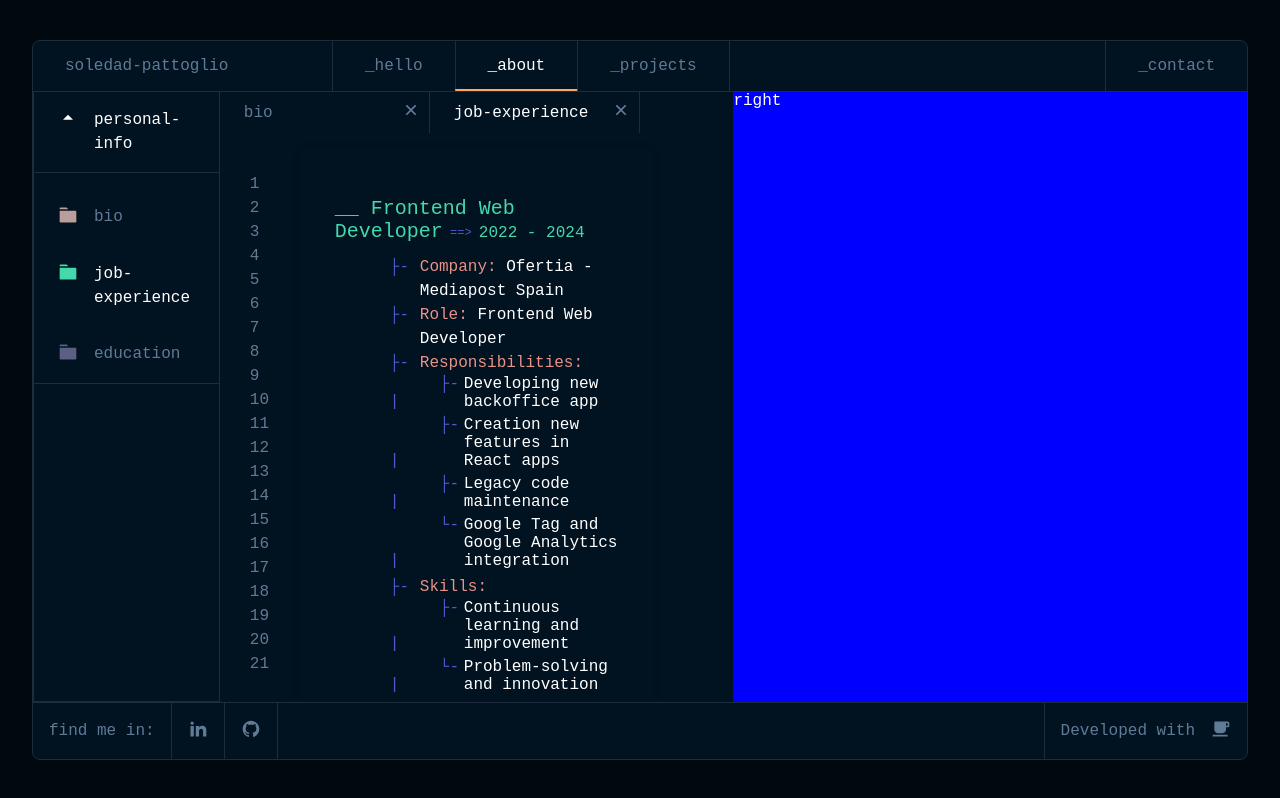
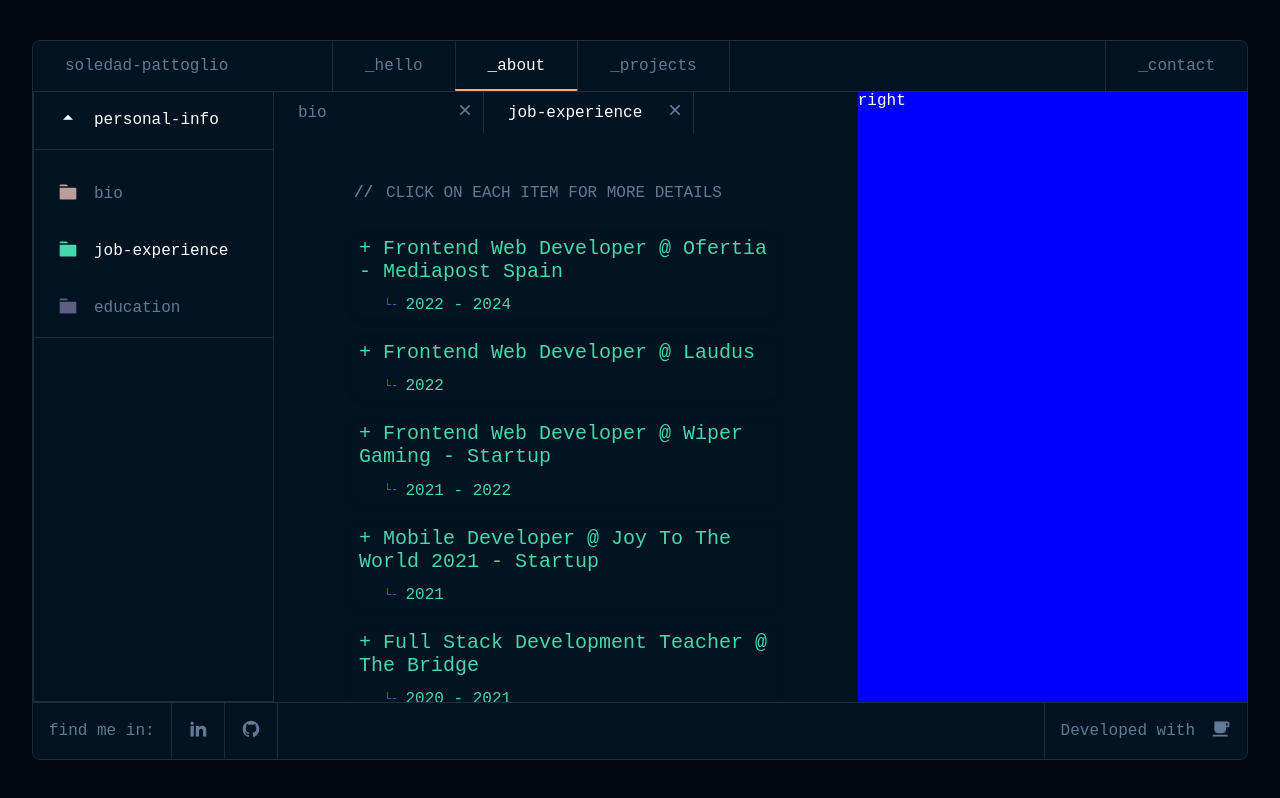
Before and after one commit to Sol-Zeta/sol-zeta-dev, a Next.js app: page /about in a window 1280 px wide. Both pictures are taken after a click on the element "job-experience". Built offline with nearby package versions, Linux system fonts and the light colour scheme; a web font is replaced by a local one.

Commit message:
Fix CodeTree styles

```diff
--- a/src/components/Code/CodeTree/CodeTreeItem/CodeTreeItem.styled.ts
+++ b/src/components/Code/CodeTree/CodeTreeItem/CodeTreeItem.styled.ts
@@ -6,7 +6,7 @@ const lineTreeColor = css`
 `;
 
 export const TreeContainer = styled.div`
-  padding: 48px 30px;
+  margin-bottom: 24px;
   border-radius: 8px;
   box-shadow: 0 0 10px rgba(0, 0, 0, 0.1);
 `;
@@ -34,25 +34,31 @@ export const Section = styled.div<React.HTMLAttributes<HTMLDivElement>>`
   }
 `;
 
-export const Title = styled.h2`
+export const Title = styled.h2<React.HTMLAttributes<HTMLHeadingElement>>`
   text-transform: capitalize;
   margin-bottom: 10px;
   padding-left: 5px;
   font-size: ${getFontSize("lg")};
   color: ${getColor("accent").green};
+  cursor: pointer;
   &::before {
-    content: "__ ";
+    content: "+ ";
+  }
+  &.open::before {
+    content: "_ ";
   }
 `;
 
 export const TitleAttached = styled.span`
   font-size: ${getFontSize("md")};
-  color: ${getColor('accent').green};
+  color: ${getColor("accent").green};
+  padding-left: 30px;
   &::before {
-    content: " ==> ";
+    content: "└- ";
     ${lineTreeColor};
     font-size: ${getFontSize("sm")};
     vertical-align: middle;
+    left: 10px;
   }
 `;
 
--- a/src/components/Code/CodeTree/CodeTreeItem/index.tsx
+++ b/src/components/Code/CodeTree/CodeTreeItem/index.tsx
@@ -1,4 +1,4 @@
-import React from "react";
+import React, { useEffect, useState } from "react";
 import {
   Section,
   TreeContainer,
@@ -15,27 +15,57 @@ export const ATTACH_TO_TITLE_KEY = "ATTACH_TO_TITLE_KEY";
 export interface CodeTreeItemProps {
   [key: string]: string | string[];
   [ATTACH_TO_TITLE_KEY]: string;
+  id: string;
 }
 
-const JobExperienceTree: React.FC<CodeTreeItemProps> = (props) => {
-  const renderNodes = (data: any) => {
+const handleTitleClick = (
+  titleId: string,
+  openNodes: string[],
+  setOpenNodes: React.Dispatch<React.SetStateAction<string[]>>
+) => {
+  if (!openNodes.includes(titleId)) {
+    setOpenNodes([...openNodes, titleId]);
+    return;
+  }
+  const newOpenNodes = openNodes.filter((node) => node !== titleId);
+  setOpenNodes(newOpenNodes);
+};
+
+const renderNodes = (
+  data: any,
+  openNodes: string[],
+  setOpenNodes: React.Dispatch<React.SetStateAction<string[]>>
+) => {
+  const titleNode = [];
   const nodes = [];
   const dataKeys = Object.keys(data);
+  const isOpen = openNodes?.includes(data.id);
+  console.log({ data });
   if (!dataKeys.length) {
     return;
   }
   for (const key in data) {
     const value = data[key];
-      if (key === ATTACH_TO_TITLE_KEY || key === data[ATTACH_TO_TITLE_KEY]) {
+    if (
+      key === ATTACH_TO_TITLE_KEY ||
+      key === data[ATTACH_TO_TITLE_KEY] ||
+      key === "id"
+    ) {
       continue;
     }
     if (key === "title") {
-        nodes.push(
-          <Title>
-            {`${value}`}
+      titleNode.push(
+        <>
+          <Title
+            className={`${isOpen && 'open'}`}
+            onClick={() => handleTitleClick(data.id, openNodes, setOpenNodes)}
+          >
+            {`${value} @ ${data.company}`}
+          </Title>
           <TitleAttached>{data[data[ATTACH_TO_TITLE_KEY]]}</TitleAttached>
-          </Title>
+        </>
       );
+      if (!isOpen) break;
       continue;
     }
     if (typeof value === "string") {
@@ -59,7 +89,7 @@ const JobExperienceTree: React.FC<CodeTreeItemProps> = (props) => {
               const isLastItem = index === value.length - 1;
               return (
                 <ListItem
-                    key={item}
+                  key={value.id}
                   className={`${isLastList && "noLine"} ${
                     isLastItem && "last"
                   }`}
@@ -74,13 +104,28 @@ const JobExperienceTree: React.FC<CodeTreeItemProps> = (props) => {
       nodes.push(listNode);
     }
   }
-    return nodes;
+  return (
+    <>
+      {titleNode}
+      {nodes}
+    </>
+  );
 };
+
+const JobExperienceTree: React.FC<CodeTreeItemProps> = (props) => {
+  const [openNodes, setOpenNodes] = useState<string[]>([]);
+  const [nodes, setNodes] = useState(
+    renderNodes(props, openNodes, setOpenNodes)
+  );
+
+  useEffect(() => {
+    const newNodes = renderNodes(props, openNodes, setOpenNodes);
+    setNodes(newNodes);
+  }, [openNodes]);
+
   return (
     <TreeContainer>
-      <Section>
-        <Section>{renderNodes(props)}</Section>
-      </Section>
+      <Section>{nodes}</Section>
     </TreeContainer>
   );
 };
--- a/src/components/Code/CodeTree/index.tsx
+++ b/src/components/Code/CodeTree/index.tsx
@@ -1,6 +1,7 @@
 import React, { FC } from "react";
 import { CodeTreeWrapper } from "./CodeTree.styled";
 import CodeTreeItem, { CodeTreeItemProps } from "./CodeTreeItem";
+import Code from "@/components/Code";
 
 export interface CodeTreeProps {
   data: CodeTreeItemProps[];
@@ -9,8 +10,16 @@ export interface CodeTreeProps {
 const CodeTree: FC<CodeTreeProps> = ({ data }) => {
   return (
     <CodeTreeWrapper data-testid="CodeTree">
+      <Code
+        codeLines={[
+          {
+            comment: "CLICK ON EACH ITEM FOR MORE DETAILS",
+            codeMargin: "32px 0",
+          },
+        ]}
+      />
       {data.map((item, index) => (
-        <CodeTreeItem {...item} key={`tree-item-${index}`}/>
+        <CodeTreeItem {...item} key={`tree-item-${index}`} />
       ))}
     </CodeTreeWrapper>
   );
--- a/src/components/IdeLayout/IdeLayout.styled.ts
+++ b/src/components/IdeLayout/IdeLayout.styled.ts
@@ -19,11 +19,11 @@ export const ContentContainer = styled.div`
 `;
 export const LeftContainer = styled.div`
   position: relative;
-  width: 50%;
+  width: 60%;
   height: 100%;
 `;
 export const RightContainer = styled.div`
-  width: 50%;
+  width: 40%;
   height: 100%;
   background-color: blue;
 `;
--- a/src/components/IdeLayout/index.tsx
+++ b/src/components/IdeLayout/index.tsx
@@ -1,4 +1,4 @@
-import React, { useState } from "react";
+import React, { useEffect, useState } from "react";
 import {
   ContentContainer,
   FileTab,
@@ -14,7 +14,8 @@ import LineNumbers from "./LineNumbers";
 import { useHeight } from "@/context/HeightContext";
 import NoFileSelected from "./NoFileSelected";
 
-export interface LeftContent {
+export interface mainContent {
+  showLineNumber?: boolean;
   id: string;
   title: string;
   component: React.ReactNode;
@@ -23,29 +24,36 @@ export interface LeftContent {
 export interface IdeLayoutProps {
   children?: React.ReactNode;
   menuItems?: TreeMenuItem[];
-  leftContent: LeftContent[];
+  mainContent: mainContent[];
+  secondaryContent?: any[];
 }
 
 export const IdeLayout: React.FC<IdeLayoutProps> = ({
   menuItems,
   children,
-  leftContent,
+  mainContent = [],
+  secondaryContent = []
 }) => {
   const { height } = useHeight();
   const [selectedFiles, setSelectedFiles] = useState<string[]>([
-    leftContent[0].id,
+    mainContent[0]?.id,
   ]);
-  const [selectedTab, setSelectedTab] = useState<string>(leftContent[0].id);
+  const [selectedTab, setSelectedTab] = useState<string>(mainContent[0]?.id);
   const [selectedMenuItem, setSelectedMenuItem] = useState<TreeActiveItem>({
     0: 0,
   });
+  const [showLineNumber, setShowLineNumber] = useState(
+    mainContent[0]?.showLineNumber !== false
+  );
   const handleMenuClick = (fileName: string) => {
     setSelectedTab(fileName);
     if (selectedFiles.some((name) => name === fileName)) {
       return;
     }
     setSelectedFiles([...selectedFiles, fileName]);
+    console.log({ selectedFiles, selectedTab, selectedMenuItem });
   };
+
   const handleCloseTab = (e: React.MouseEvent, tabId: string) => {
     e.stopPropagation();
     const newSelectedFiles = selectedFiles.filter((id) => id !== tabId);
@@ -60,12 +68,21 @@ export const IdeLayout: React.FC<IdeLayoutProps> = ({
         }
       });
     });
+    // setShowLineNumber(newSelectedFiles.)
     setSelectedFiles(newSelectedFiles);
     setSelectedTab(newSelectedTab);
     setSelectedMenuItem(newSelectedMenuItem);
   };
+
+  useEffect(() => {
+    const showNumbers =
+      mainContent.find((item) => item.id === selectedTab)?.showLineNumber !==
+      false;
+    setShowLineNumber(showNumbers);
+  }, [selectedTab]);
+
   const handleMenuItem = (item: TreeActiveItem) => setSelectedMenuItem(item);
-  console.log({ selectedFiles, selectedTab });
+
   return (
     <LayoutWrapper>
       <TreeMenu
@@ -83,7 +100,7 @@ export const IdeLayout: React.FC<IdeLayoutProps> = ({
                 isActive={selectedTab === tabId}
                 key={tabId}
               >
-                {leftContent.find((item) => item.id === tabId)?.title}
+                {mainContent.find((item) => item.id === tabId)?.title}
                 <Icon
                   icon={Icons.CLOSE}
                   onClick={(e) => handleCloseTab(e, tabId)}
@@ -91,13 +108,15 @@ export const IdeLayout: React.FC<IdeLayoutProps> = ({
               </FileTab>
             ))}
           </TabsContainer>
-          {selectedFiles.length ? <LineNumbers height={height} /> : null}
+          {selectedFiles.length && showLineNumber ? (
+            <LineNumbers height={height} />
+          ) : null}
           {selectedFiles.length ? (
-            <IdeFile {...leftContent.find((item) => item.id === selectedTab)} />
+            <IdeFile {...mainContent.find((item) => item.id === selectedTab)} />
           ) : (
             <NoFileSelected />
           )}
-          {/* {leftContent} */}
+          {/* {mainContent} */}
           {/* {children} */}
         </LeftContainer>
         <RightContainer>right</RightContainer>
--- a/src/components/TreeMenu/TreeMenu.styled.ts
+++ b/src/components/TreeMenu/TreeMenu.styled.ts
@@ -8,6 +8,7 @@ interface TreeMenuSection {
 export const TreeMenuWrapper = styled.div`
   ${borderTheme}
   border-top: none;
+  width: 300px;
   height: 100%;
 `;
 
--- a/src/pages/about/index.tsx
+++ b/src/pages/about/index.tsx
@@ -1,7 +1,7 @@
 import React from "react";
 import IdeLayout from "@/components/IdeLayout";
 import { TreeMenuItem } from "@/components/TreeMenu";
-import Code, { CodeLine } from "@/components/Code/Code";
+import Code, { CodeLine } from "@/components/Code";
 import { AboutWrapper } from "./about.styled";
 import { LEFT_CONTENT, TREE_MENU_DATA } from "./utils";
 import CodeTree from "@/components/Code/CodeTree";
@@ -25,7 +25,7 @@ const About: React.FC<AboutProps> = () => {
   return (
     <IdeLayout
       menuItems={TREE_MENU_DATA as unknown as TreeMenuItem[]}
-      leftContent={getLeftContent()}
+      mainContent={getLeftContent()}
     />
   );
 };
--- a/src/pages/about/utils.ts
+++ b/src/pages/about/utils.ts
@@ -1,4 +1,4 @@
-import { CodeLine } from "@/components/Code/Code";
+import { CodeLine } from "@/components/Code";
 import {
   ATTACH_TO_TITLE_KEY,
   CodeTreeItemProps,
@@ -26,16 +26,17 @@ export const bioSnippet: CodeLine[] = [
 
 export const jobSnippet: CodeTreeItemProps[] = [
   {
+    id: 'job-1',
     [ATTACH_TO_TITLE_KEY]: "date",
     date: "2022 - 2024",
     title: "Frontend Web Developer",
     company: "Ofertia - Mediapost Spain",
     role: "Frontend Web Developer",
     responsibilities: [
-      "Developing new backoffice app",
-      "Creation new features in React apps",
-      "Legacy code maintenance",
-      "Google Tag and Google Analytics integration",
+      "Develop new backoffice app",
+      "Create new features in React apps",
+      "Maintain Legacy code maintenance",
+      "Integrate Google Tag and Google Analytics",
     ],
     skills: [
       "Continuous learning and improvement",
@@ -43,8 +44,12 @@ export const jobSnippet: CodeTreeItemProps[] = [
     ],
     technologies: [
       "ReactJS",
+      "NextJS",
+      "Redux",
+      "ContextAPI",
+      "Git",
       "GraphQL",
-      "NextJS",
+      "Strapi",
       "NodeJS",
       "PostgreSQL",
       "Jenkins",
@@ -53,8 +58,112 @@ export const jobSnippet: CodeTreeItemProps[] = [
       "Storybook",
       "Tailwind",
       "Google Analytics",
-      "SEO",
+      "SEO techniques",
       "SSR apps development",
+      "AWS cloud services",
+    ],
+  },
+  {
+    id: 'job-2',
+    [ATTACH_TO_TITLE_KEY]: "date",
+    date: "2022",
+    title: "Frontend Web Developer",
+    company: "Laudus",
+    responsibilities: [
+      "Develop ERP app features with ReactJS",
+      "Comunicate with design team",
+      "Research libraries for feature improvements",
+    ],
+    technologies: [
+      "ReactJS",
+      "TypeScript",
+      "Redux",
+      "ContextAPI",
+      "Git",
+      "SASS",
+      "Chakra UI",
+      "Highcharts",
+    ],
+  },
+  {
+    id: 'job-3',
+    [ATTACH_TO_TITLE_KEY]: "date",
+    date: "2021 - 2022",
+    title: "Frontend Web Developer",
+    company: "Wiper Gaming - Startup",
+    project: "E-sports digital learning platform",
+    responsibilities: [
+      "Develop component library with ReactJS",
+      "Develop new features with NextJS",
+      "Comunicate with design team",
+    ],
+    technologies: [
+      "ReactJS",
+      "NextJS",
+      "TypeScript",
+      "ContextAPI",
+      "SASS",
+      "Git",
+      "Vercel",
+    ],
+  },
+  {
+    id: 'job-4',
+    [ATTACH_TO_TITLE_KEY]: "date",
+    date: "2021",
+    title: "Mobile Developer",
+    company: "Joy to the World 2021 - Startup",
+    project: "iOS and Android interactive app",
+    ['special features']: [
+      "Interactive map",
+      "AR filters",
+      "Audio player",
+      "Login with Google and Apple",
+    ],
+    responsibilities: [
+      "Develop mobile features with React Native",
+      "Connect app with the backend in Firebase",
+      "Export app for iOS and Android",
+      "Submit application to App Store and Google Store",
+    ],
+    technologies: [
+      "React Native",
+      "Expo",
+      "XCode",
+      "Android Studio",
+      "SASS",
+      "Git",
+      "Firebase",
+    ],
+  },
+  {
+    id: 'job-5',
+    [ATTACH_TO_TITLE_KEY]: "date",
+    date: "2020 - 2021",
+    title: "Full Stack Development Teacher",
+    company: "The Bridge",
+    responsibilities: [
+      "Prepare and teach Fullstack development classes",
+      "Support students individually",
+    ],
+  },
+  {
+    id: 'job-6',
+    [ATTACH_TO_TITLE_KEY]: "date",
+    date: "2020",
+    title: "Frontend Web Developer",
+    company: "Poolpo.in - Startup",
+    project: "Insurance policy comparison platform with AI",
+    responsibilities: [
+      "Develop app from sratch with ReactJS",
+      "Comunicate with design and backend team",
+    ],
+    technologies: [
+      "ReactJS",
+      "JavaScript",
+      "ContextAPI",
+      "SASS",
+      "Git",
     ],
   },
 ];
@@ -72,6 +181,7 @@ export const LEFT_CONTENT = [
     id: "job-experience",
     title: "job-experience",
     snippet: jobSnippet,
+    showLineNumber: false,
   },
   {
     id: "education",
```
Also changed, not shown: src/components/Code/index.tsx (renamed from src/components/Code/Code.tsx), 1 other file (tests, documents, lock files or other folders). Lines whose indentation alone changed are shown as unchanged.
